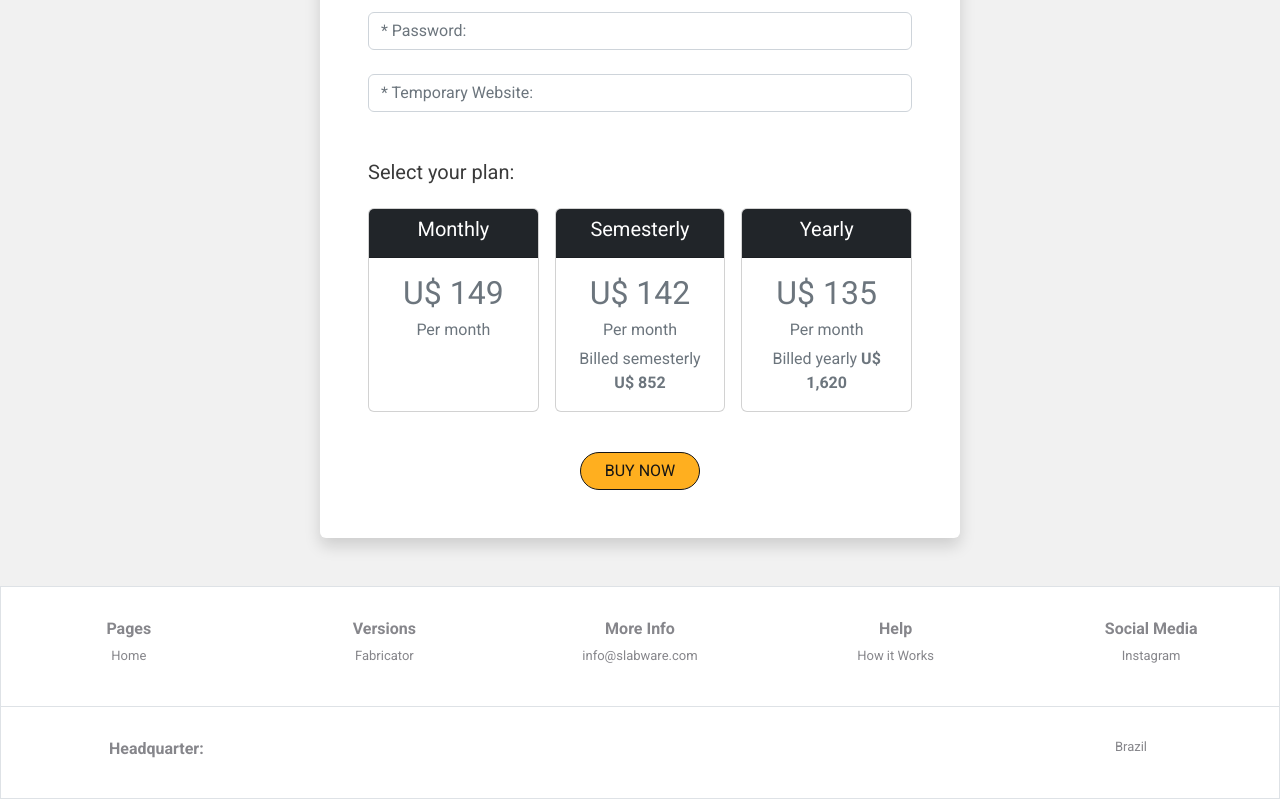
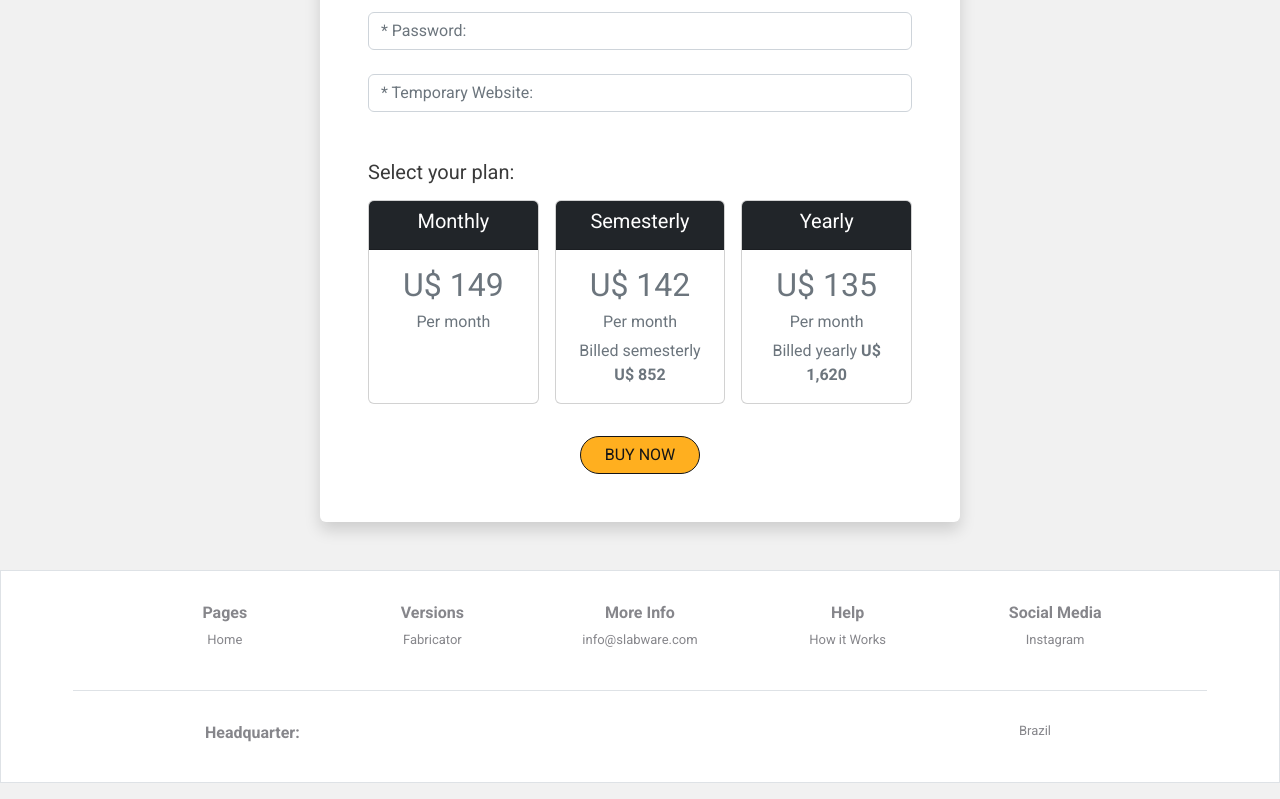
Before and after one commit to diego-quack/Teste-SlabWare, a plain HTML site: page index.html in a window 1280 px wide. Shown: the part 572-1371 px from the top of the page. Drawn offline with Linux system fonts and the light colour scheme.

Commit message:
Ajustes no HTML

```diff
--- a/index.html
+++ b/index.html
@@ -105,7 +105,7 @@
 
           <h5 class="text-start mt-5 mb-0" style="color: #3a3a3a;">Select your plan:</h5>
 
-          <div class="row row-cols-1 row-cols-md-3 g-3 py-4">
+          <div class="row row-cols-1 row-cols-md-3 g-3 py-3">
 
             <div class="col">
               <div class="card h-100 text-muted" id="card_01">
@@ -159,9 +159,9 @@
     </div>
   </div>
 
-  <div class="container-fluid bg-white border text-center">
+  <div class="container-fluid bg-white border text-center px-5">
 
-    <footer class="row py-3 my-3 border-bottom">
+    <footer class="row mx-4 px-5 py-3 my-3 border-bottom">
 
       <div class="col mb-3">
         <h4>Pages</h4>
@@ -195,7 +195,7 @@
 
     </footer>
 
-    <footer class="row px-5 py-3 my-3">
+    <footer class="row mx-5 px-5 py-3 my-3">
 
       <div class="row">
         <div class="col">
```
